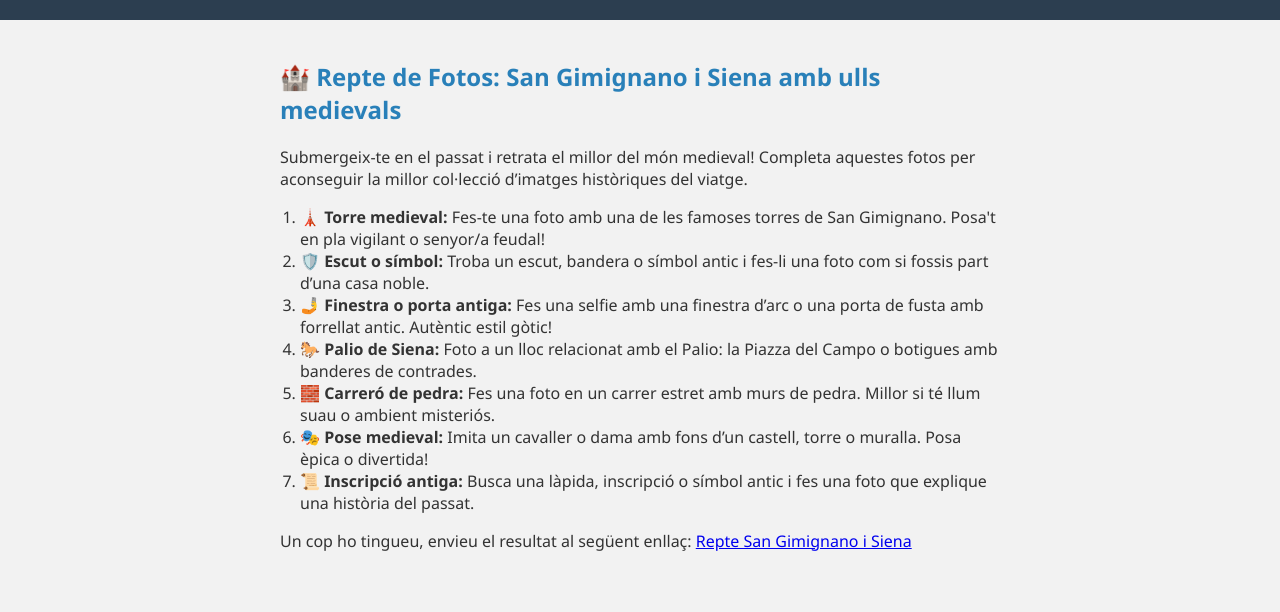
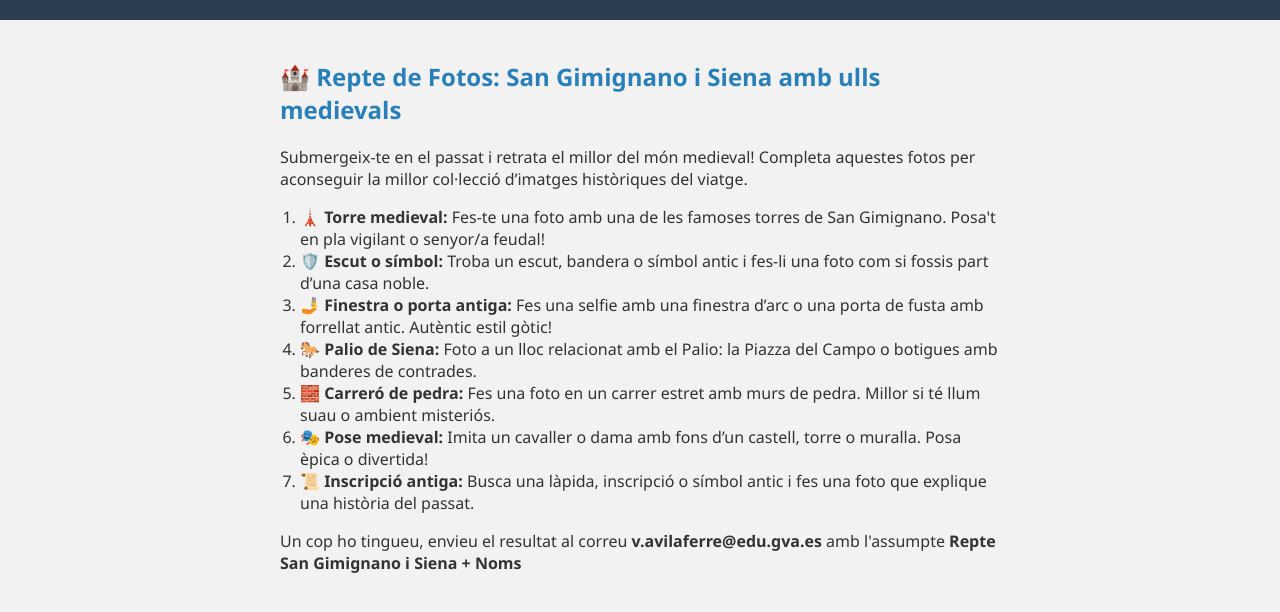
Before and after one commit to iesrcid/italia2025, a plain HTML site: page sg_repte.html in a window 1280 px wide. Shown: the part 106-718 px from the top of the page. Drawn offline with Linux system fonts and the light colour scheme.

Commit message:
sg_repte.html

```diff
--- a/sg_repte.html
+++ b/sg_repte.html
@@ -110,7 +110,7 @@
         <li><strong>🎭 Pose medieval:</strong> Imita un cavaller o dama amb fons d’un castell, torre o muralla. Posa èpica o divertida!</li>
         <li><strong>📜 Inscripció antiga:</strong> Busca una làpida, inscripció o símbol antic i fes una foto que explique una història del passat.</li>
       </ol>
-      <p>Un cop ho tingueu, envieu el resultat al següent enllaç:  <a href="https://forms.gle/cgqeAQF8fF1pNxjp7">Repte San Gimignano i Siena </a></p>
+      <p>Un cop ho tingueu, envieu el resultat al correu <b>v.avilaferre@edu.gva.es</b> amb l'assumpte <b>Repte San Gimignano i Siena + Noms</b> </p>
     </div>
   </div>
 </body>
```
